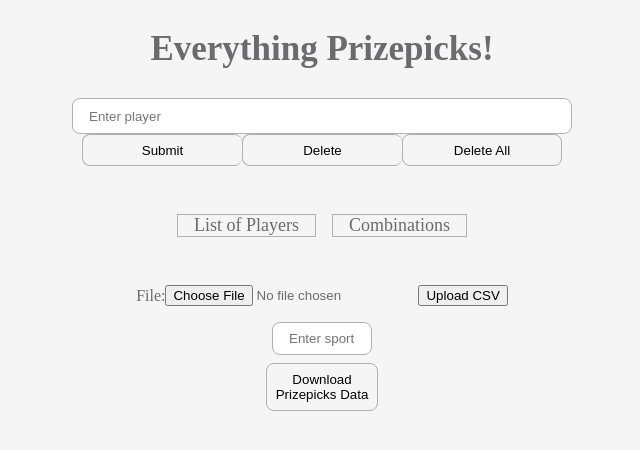
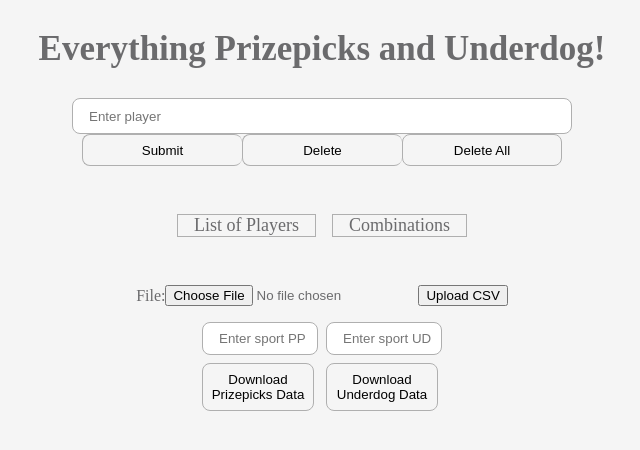
Before and after one commit to JackD27/DFSWebsite, a Flask app: page / in a window 1280 px wide. Shown: the top 450 px of the page, without its empty margins (318-958 px from the left). Run offline with Flask 2, Linux system fonts and the light colour scheme.

Commit message:
Added Underdog

```diff
--- a/main.py
+++ b/main.py
@@ -1,5 +1,5 @@
 from flask import Flask, send_file, render_template, request, redirect, url_for
-from prizepickstransfer import fileGrabber, overUnderCalc, allowed_file
+from prizepickstransfer import fileGrabber, overUnderCalc, allowed_file, fileGrabber2
 from os.path import exists
 import os
 import pandas as pd
@@ -34,6 +34,20 @@
         path = "PrizePicksData.csv"
         return send_file(path, as_attachment=True)
     return send_file(path, as_attachment=True)
+
+@app.route('/download2', methods = ['GET', 'POST'])
+def download2():
+    if request.method == 'POST':
+        sport = request.form.get("ud-sport")
+        if len(sport) < 1:
+            sport = None
+        else:
+            sport = sport.upper()
+        fileUD = fileGrabber2(sport)
+        fileUD.to_csv('UnderDogData.csv', index = False)
+        path2 = "UnderDogData.csv"
+        return send_file(path2, as_attachment=True)
+    return send_file(path2, as_attachment=True)
 
 @app.route('/test')
 def test():
--- a/static/styles.css
+++ b/static/styles.css
@@ -34,7 +34,19 @@
     align-items: center;
     justify-content: center;
     display: flex;
-    width: 5rem;
+    width: 6rem;
+    height: 1.8rem;
+    border-radius: 8px;
+    border: 1px solid #afafaf;
+    padding-left: 1rem;
+    margin-bottom: .5rem;
+}
+#ud-text{
+    margin: auto;
+    align-items: center;
+    justify-content: center;
+    display: flex;
+    width: 6rem;
     height: 1.8rem;
     border-radius: 8px;
     border: 1px solid #afafaf;
@@ -63,10 +75,13 @@
 
 .diff-container{
     display: flex;
-    align-items: center;
     justify-content: center;
     margin: auto;
     padding-top: 1rem;
+}
+
+.ud-container{
+    padding-left: .5rem;
 }
 
 .big-container{
@@ -110,10 +125,10 @@
     border: 1px solid #afafaf;
     cursor: pointer;
     width: 7rem;
-    height: 2rem;
+    height: 3rem;
     border-radius: 8px;
     position:flex;
-    margin-left: 1%
+    margin-left: 1%;
   }
 
   #prizepicks-btn {
@@ -136,7 +151,22 @@
     background-color: #30BD7C;
     opacity: 2;
   }
+  #underdog-btn {
+    background-color: #F5F5F5;
+    border: 1px solid #afafaf;
+    cursor: pointer;
+    width: 7rem;
+    height: 3rem;
+    border-radius: 8px;
+    position: fixed;
+    margin-right: 1%;
+  }
 
+  #underdog-btn:hover {
+    background-color: #393939;
+    opacity: 2;
+    color:#E0B400;
+  }
 .btn:not(:last-child) {
     border-right: none;
 }
--- a/templates/prizepicks.html
+++ b/templates/prizepicks.html
@@ -11,7 +11,7 @@
     {% for mesg in get_flashed_messages() %}
       <h3 id='hide-me'>{{ mesg }}</h3>
       {% endfor %}
-    <h2>Everything Prizepicks!</h2>
+    <h2>Everything Prizepicks and Underdog!</h2>
     <input type="text" id="text" placeholder="Enter player">
     <div class="container">
         <button type="submit" onclick="addText()" class="btn">Submit</button>
@@ -34,8 +34,14 @@
     <div class="diff-container">
         <form action="/download" method="POST" id="download-pp">
             <div class="pp-container">
-                <input type="text" id="pp-text" name="pp-sport"placeholder="Enter sport">
+                <input type="text" id="pp-text" name="pp-sport"placeholder="Enter sport PP">
                 <button id = "prizepicks-btn"onclick="window.location.href='{{url_for('download')}}';"name='pp-button'>Download Prizepicks Data</button>
+            </div>
+        </form>
+            <form action="/download2" method="POST" id="download-ud">
+            <div class="ud-container">
+                <input type="text" id="ud-text" name="ud-sport"placeholder="Enter sport UD">
+                <button id = "underdog-btn"onclick="window.location.href='{{url_for('download2')}}';"name='ud-button'>Download Underdog Data</button>
             </div>
         </form>
         {% for table in tables %}
```
Also changed, not shown: files/OverUnderDiff.csv (deleted, +0 -14 lines), prizepickstransfer.py (+33 -0 lines), templates/prizepicks2.html (+9 -3 lines).
